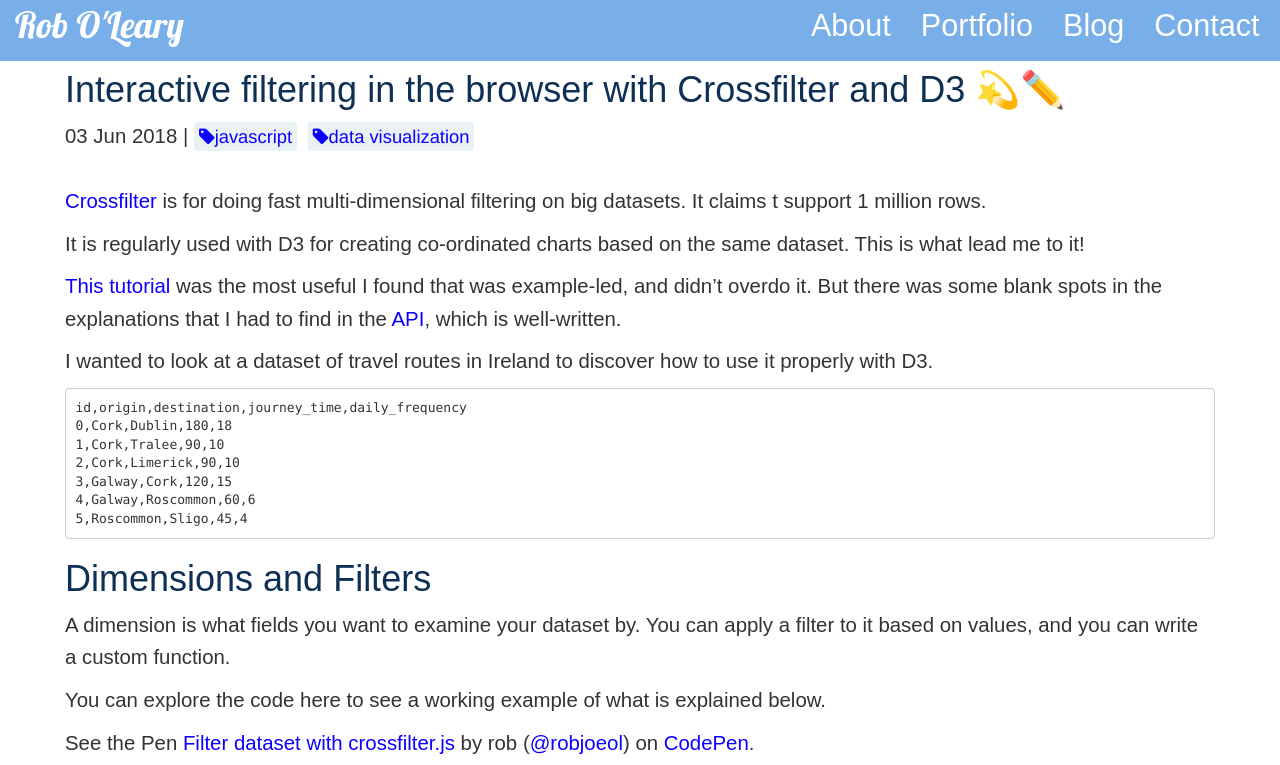
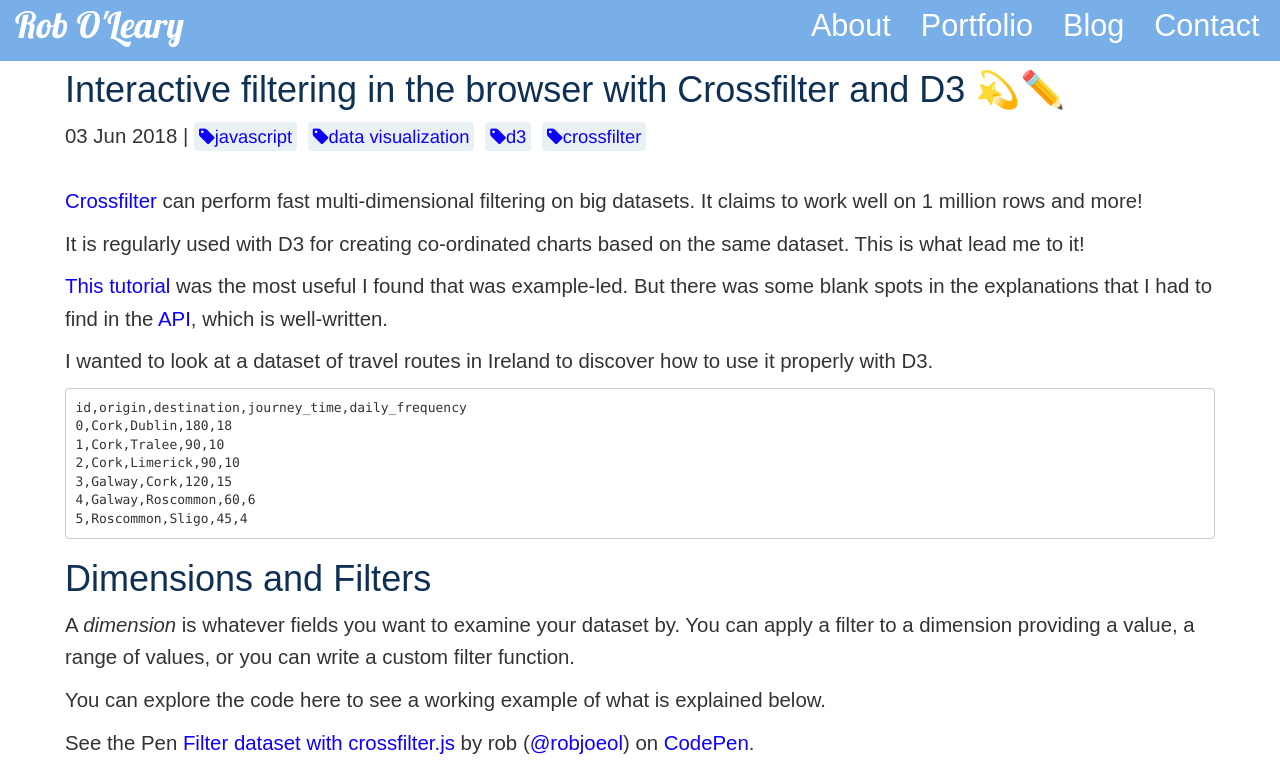
Before and after one commit to robole/robole.github.io, a Jekyll site: the page built from _posts/2018-06-03-crossfilter.md, in a window 1280 px wide and 900 px high, cut to the strip 0-765 px from the top of the window. Built offline with Jekyll 4.4.1, drawn with Linux system fonts in a browser that asks for light colours; comment, search, counter and statistics services are not loaded; some of the changed text lies outside the part shown.

Commit message:
update title

```diff
--- a/_posts/2018-06-03-crossfilter.md
+++ b/_posts/2018-06-03-crossfilter.md
@@ -1,15 +1,15 @@
 ---
 layout: post
 title: "Interactive filtering in the browser with Crossfilter and D3 💫✏️"
-category: web
-tags: [javascript, data visualization]
+category: data visualization
+tags: [javascript, data visualization, d3, crossfilter]
 ---
 
-[Crossfilter](https://square.github.io/crossfilter/) is for doing fast multi-dimensional filtering on big datasets. It claims t support 1 million rows.
+[Crossfilter](https://square.github.io/crossfilter/) can perform fast multi-dimensional filtering on big datasets. It claims to work well on 1 million rows and more!
 
 It is regularly used with D3 for creating co-ordinated charts based on the same dataset. This is what lead me to it!
 
-[This tutorial](http://animateddata.co.uk/articles/crossfilter/) was the most useful I found that was example-led, and didn't overdo it. But there was some blank spots in the explanations that I had to find in the [API](https://github.com/square/crossfilter/wiki/API-Reference), which is well-written.
+[This tutorial](http://animateddata.co.uk/articles/crossfilter/) was the most useful I found that was example-led. But there was some blank spots in the explanations that I had to find in the [API](https://github.com/square/crossfilter/wiki/API-Reference), which is well-written.
 
 I wanted to look at a dataset of travel routes in Ireland to discover how to use it properly with D3.
 
@@ -25,7 +25,7 @@ id,origin,destination,journey_time,daily_frequency
 
 # Dimensions and Filters
 
-A dimension is what fields you want to examine your dataset by. You can apply a filter to it based on values, and you can write a custom function.
+A *dimension* is whatever fields you want to examine your dataset by. You can apply a filter to a dimension providing a value, a range of values, or you can write a custom filter function.
 
 You can explore the code here to see a working example of what is explained below.
 
```
Also changed, not shown: other parts of _posts/2018-06-03-crossfilter.md (+3 -3 lines).
